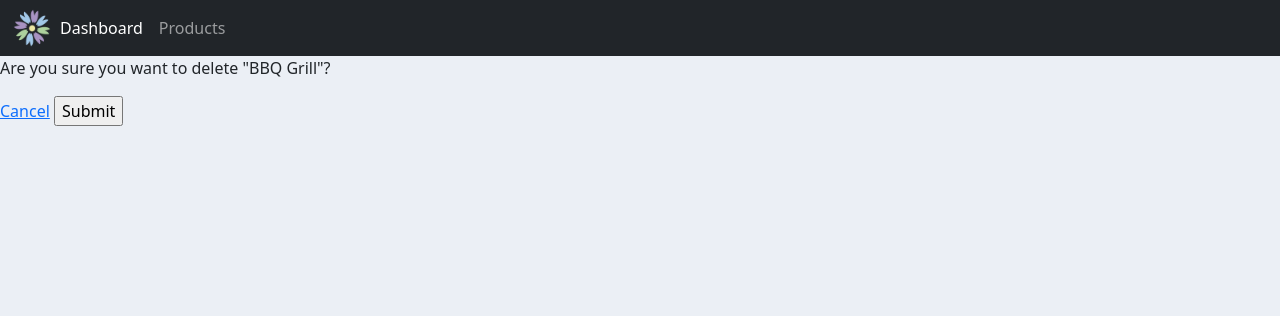
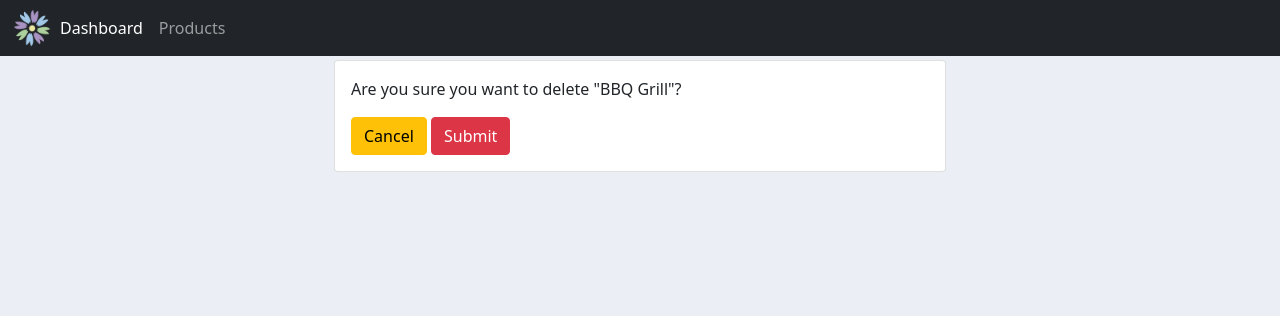
Before and after one commit to M-Moein-M/Django-Customer-Manager, a Django app: page /delete_order/2 in a window 1280 px wide. Shown: the top 316 px of the page. Run offline with Django 3.2, Linux system fonts and the light colour scheme; data comes from the database, SQL or seed files in the repository.

Commit message:
chore: style order forms and buttons

```diff
--- a/accounts/templates/accounts/customer.html
+++ b/accounts/templates/accounts/customer.html
@@ -65,8 +65,8 @@
                         <td>{{order.product.category}}</td>
                         <td>{{order.date_created}}</td>
                         <td>{{order.status}}</td>
-                        <td><a class="btn btn-secondary  btn-sm btn-block" href="">Update</a></td>
-                        <td><a class="btn btn-danger  btn-sm btn-block" href="">Delete</a></td>
+                        <td><a class="btn btn-secondary  btn-sm btn-block" href="{% url 'update_order' order.id %}">Update</a></td>
+                        <td><a class="btn btn-danger  btn-sm btn-block" href="{% url 'delete_order' order.id %}">Delete</a></td>
                     </tr>
                 {% endfor %}
 
--- a/accounts/templates/accounts/delete_order.html
+++ b/accounts/templates/accounts/delete_order.html
@@ -3,13 +3,20 @@
 {% load static %}
 {% block content %}
 
-<p>Are you sure you want to delete "{{item}}"?</p>
+<div class="row justify-content-center m-1">
+    <div class="col-md-6">
+        <div class="card card-body">
+            <p>Are you sure you want to delete "{{item}}"?</p>
 
-<form action="{% url 'delete_order' item.id %}" method="POST">
-    {% csrf_token %}
+            <form action="{% url 'delete_order' item.id %}" method="POST">
+                {% csrf_token %}
 
-    <a href="{% url 'home' %}">Cancel</a>
-    <input type="submit" name="confirm">
-</form>
+                <a class="btn btn-warning" href="{% url 'home' %}">Cancel</a>
+                <input class="btn btn-danger" type="submit" name="confirm">
+            </form>
+        </div>
+    </div>
+</div>
+
 
 {% endblock %}
```
Also changed, not shown: accounts/templates/accounts/order_form.html (+12 -5 lines).
